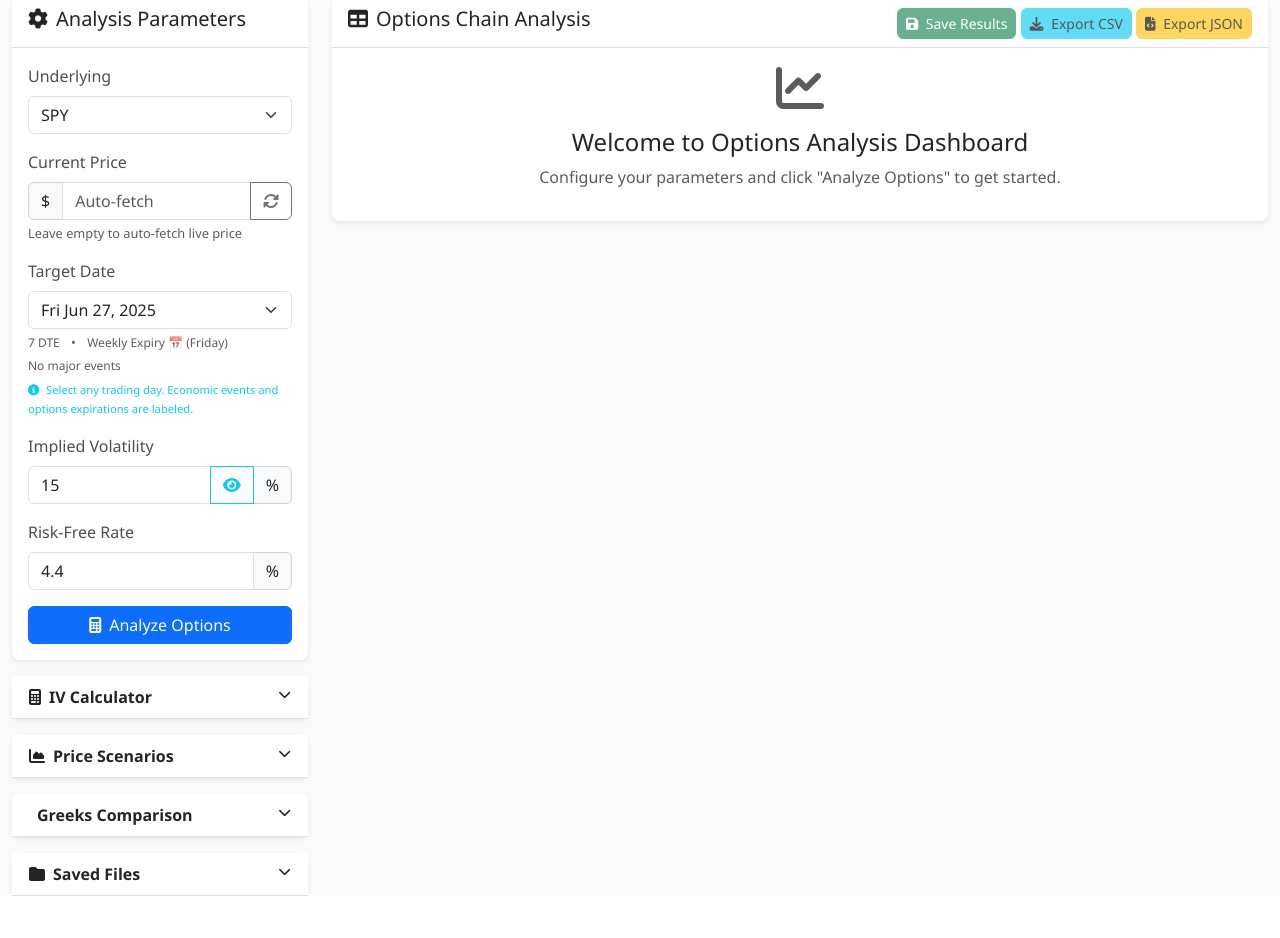
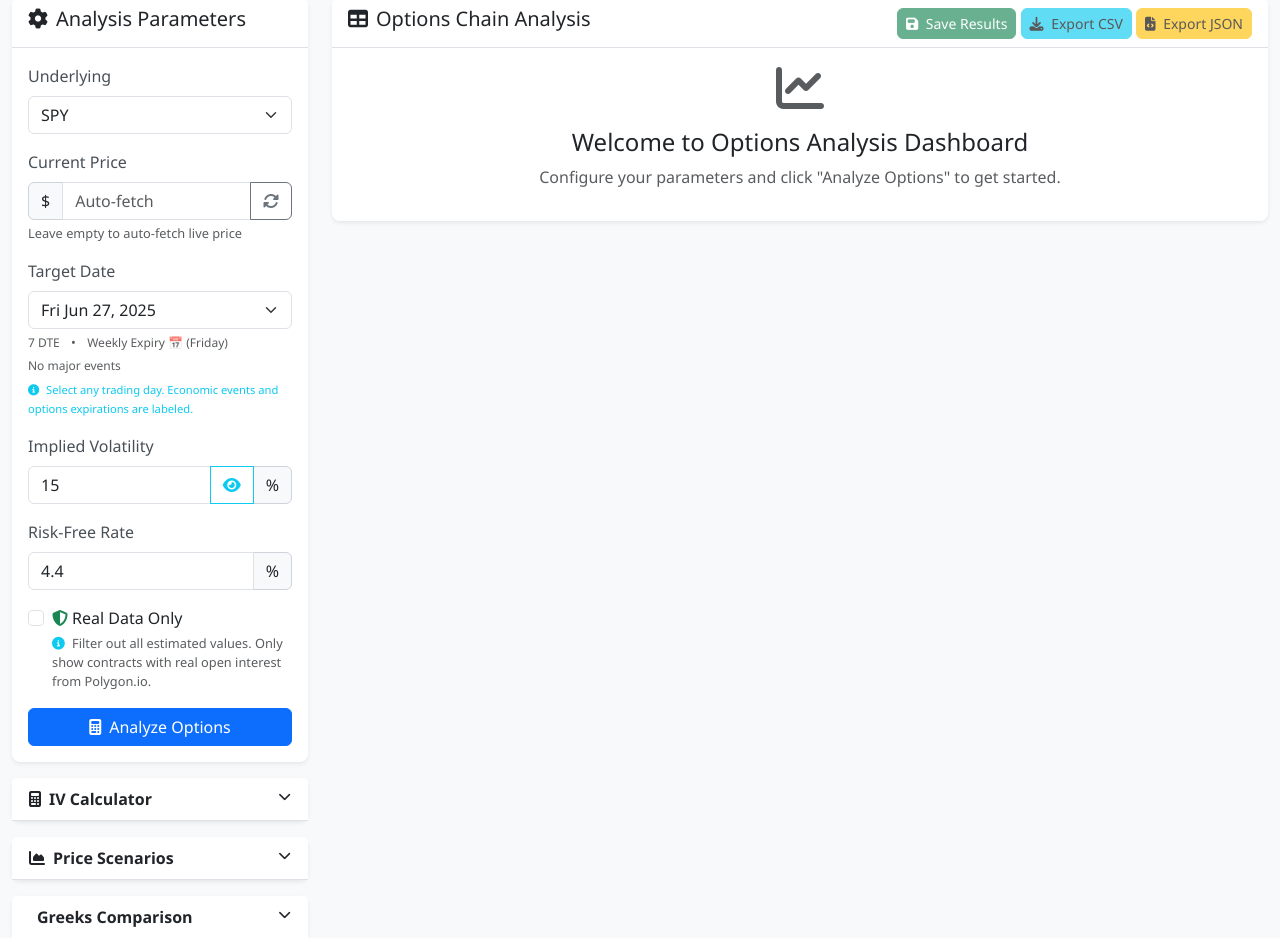
Before and after one commit to secbitchris/optionscalculator, a Flask app: page / in a window 1280 px wide. Shown: the part 81-1019 px from the top of the page. Before the commit the page ends 977 px from the top, so only its background shows below. Run offline with Flask 3, Linux system fonts and the light colour scheme; some libraries are stand-ins or nearby versions.

Commit message:
Implement Real Data Only mode - filter out estimated values. Added new toggle in web interface, /api/analyze-real-only endpoint, real OI data filtering, enhanced UI with checkbox toggle, volume set to None when no real data available, smart DTE filtering. Only returns contracts with oi_source = REAL from Polygon.io market data exclusively.

```diff
--- a/app.py
+++ b/app.py
@@ -116,6 +116,120 @@ def analyze_options():
     except Exception as e:
         error_msg = str(e)
         print(f"❌ Analysis error: {error_msg}")
+        import traceback
+        traceback.print_exc()
+
+        return jsonify({
+            'success': False,
+            'error': error_msg
+        }), 400
+
+@app.route('/api/analyze-real-only', methods=['POST'])
+def analyze_options_real_only():
+    """
+    Options analysis endpoint - REAL DATA ONLY
+    Filters out all estimated values and only returns contracts with real market data
+    """
+    try:
+        data = request.get_json()
+        if not data:
+            raise ValueError("No JSON data received")
+
+        # Extract parameters with validation
+        underlying = data.get('underlying', 'SPY')
+        current_price = data.get('current_price')
+        dte = data.get('dte', 7)
+        iv = data.get('iv', 15)  # Expecting percentage
+        risk_free_rate = data.get('risk_free_rate', 4.4)  # Expecting percentage
+
+        print(f"📈 REAL DATA ONLY - Parameters: {underlying}, Price: {current_price}, DTE: {dte}, IV: {iv}%, RFR: {risk_free_rate}%")
+
+        # Convert and validate parameters
+        try:
+            if current_price is not None and current_price != '':
+                current_price = float(current_price)
+            else:
+                current_price = 0
+            dte = int(dte)
+            iv = float(iv) / 100.0  # Convert percentage to decimal
+            risk_free_rate = float(risk_free_rate) / 100.0  # Convert percentage to decimal
+        except (ValueError, TypeError) as e:
+            raise ValueError(f"Invalid parameter format: {e}")
+
+        # Validate ranges
+        if dte <= 0 or dte > 365:
+            raise ValueError(f"DTE must be between 1 and 365 days, got {dte}")
+        if iv <= 0 or iv > 5:
+            raise ValueError(f"IV must be between 0.1% and 500%, got {iv*100}%")
+        if risk_free_rate < 0 or risk_free_rate > 0.5:
+            raise ValueError(f"Risk-free rate must be between 0% and 50%, got {risk_free_rate*100}%")
+
+        # Use the hybrid system for real data only
+        from polygon_options_hybrid import PolygonOptionsHybrid
+        hybrid = PolygonOptionsHybrid()
+
+        # Get real data only options chain
+        chain_data = hybrid.get_real_data_only_chain(underlying, dte, iv, risk_free_rate)
+
+        if not chain_data or not chain_data.get('contracts'):
+            raise ValueError(f"No real data available for {underlying} with {dte} DTE")
+
+        contracts = chain_data['contracts']
+        print(f"✅ REAL DATA ONLY analysis complete - {len(contracts)} options with real data")
+
+        # Add enhanced scoring to each contract
+        analyzer = get_analyzer(underlying)
+        for contract in contracts:
+            # Calculate day trading score
+            contract['day_trade_score'] = analyzer.calculate_enhanced_day_trade_score(
+                contract['delta'], contract['theoretical_price'],
+                contract.get('open_interest', 0), contract.get('volume') or 0,
+                contract['liquidity_score']
+            )
+
+            # Add probability metrics
+            contract['prob_itm'] = abs(contract['delta'])
+            contract['risk_reward_ratio'] = abs(contract['delta']) / max(contract['theoretical_price'], 0.01)
+
+            # Format contract data for consistency
+            contract['premium'] = contract['theoretical_price']
+            contract['type'] = contract['type'].upper()
+
+        # Separate calls and puts
+        calls = [c for c in contracts if c['type'] == 'CALL']
+        puts = [c for c in contracts if c['type'] == 'PUT']
+
+        # Sort by score
+        calls.sort(key=lambda x: x['day_trade_score'], reverse=True)
+        puts.sort(key=lambda x: x['day_trade_score'], reverse=True)
+
+        # Create summary
+        summary = {
+            'total_contracts': len(contracts),
+            'calls_count': len(calls),
+            'puts_count': len(puts),
+            'data_quality': 'REAL_ONLY',
+            'best_call_score': max([c['day_trade_score'] for c in calls]) if calls else 0,
+            'best_put_score': max([p['day_trade_score'] for p in puts]) if puts else 0,
+            'avg_liquidity_score': sum([c['liquidity_score'] for c in contracts]) / len(contracts),
+            'stock_price': chain_data['stock_price'],
+            'underlying': underlying,
+            'dte': dte,
+            'iv_used': chain_data['iv_used'],
+            'notes': chain_data.get('notes', '')
+        }
+
+        return jsonify({
+            'success': True,
+            'results': contracts,
+            'summary': summary,
+            'timestamp': datetime.now().isoformat(),
+            'data_quality': 'REAL_ONLY'
+        })
+
+    except Exception as e:
+        error_msg = str(e)
+        print(f"❌ REAL DATA ONLY analysis error: {error_msg}")
         import traceback
         traceback.print_exc()
 
--- a/static/js/app.js
+++ b/static/js/app.js
@@ -272,8 +272,12 @@ class OptionsAnalysisDashboard {
             risk_free_rate: parseFloat(formData.get('risk_free_rate')) // Keep as percentage - backend will convert
         };
 
+        // Check if real-data-only mode is enabled
+        const realDataOnly = document.getElementById('real-data-only') && document.getElementById('real-data-only').checked;
+        const endpoint = realDataOnly ? '/api/analyze-real-only' : '/api/analyze';
+
         try {
-            const response = await fetch('/api/analyze', {
+            const response = await fetch(endpoint, {
                 method: 'POST',
                 headers: {
                     'Content-Type': 'application/json',
@@ -289,6 +293,11 @@ class OptionsAnalysisDashboard {
                 this.displayResults(result.results, result.summary);
                 this.updateSummaryCards(result.results);
                 this.enableActionButtons();
+
+                // Show data quality indicator
+                if (result.data_quality === 'REAL_ONLY') {
+                    this.showAlert('Analysis completed with REAL DATA ONLY - all estimated values filtered out', 'success');
+                }
             } else {
                 this.showAlert('Analysis error: ' + result.error, 'danger');
             }
@@ -564,6 +573,9 @@ class OptionsAnalysisDashboard {
     }
 
     formatVolume(option) {
+        if (option.volume === null || option.volume_source === 'NONE') {
+            return `<span class="badge bg-dark" title="Real data only mode - volume excluded">N/A</span>`;
+        }
         const badge = option.volume_source === 'REAL' ?
             `<span class="badge bg-success" title="Real volume data">${option.volume.toLocaleString()}</span>` :
             `<span class="badge bg-secondary" title="Estimated from OI">${option.volume.toLocaleString()}</span>`;
--- a/templates/index.html
+++ b/templates/index.html
@@ -74,6 +74,18 @@
                                 <div class="input-group">
                                     <input type="number" class="form-control" id="risk_free_rate" name="risk_free_rate" value="4.4" step="0.1" min="0" max="20">
                                     <span class="input-group-text">%</span>
+                                </div>
+                            </div>
+                            <div class="mb-3">
+                                <div class="form-check">
+                                    <input class="form-check-input" type="checkbox" id="real-data-only" name="real_data_only">
+                                    <label class="form-check-label" for="real-data-only">
+                                        <i class="fas fa-shield-alt me-1 text-success"></i>Real Data Only
+                                    </label>
+                                    <div class="form-text small">
+                                        <i class="fas fa-info-circle text-info me-1"></i>
+                                        Filter out all estimated values. Only show contracts with real open interest from Polygon.io.
+                                    </div>
                                 </div>
                             </div>
                             <button type="submit" class="btn btn-primary w-100" id="analyze-btn"><i class="fas fa-calculator me-2"></i>Analyze Options</button>
```
Also changed, not shown: polygon_options_hybrid.py (+175 -13 lines).
